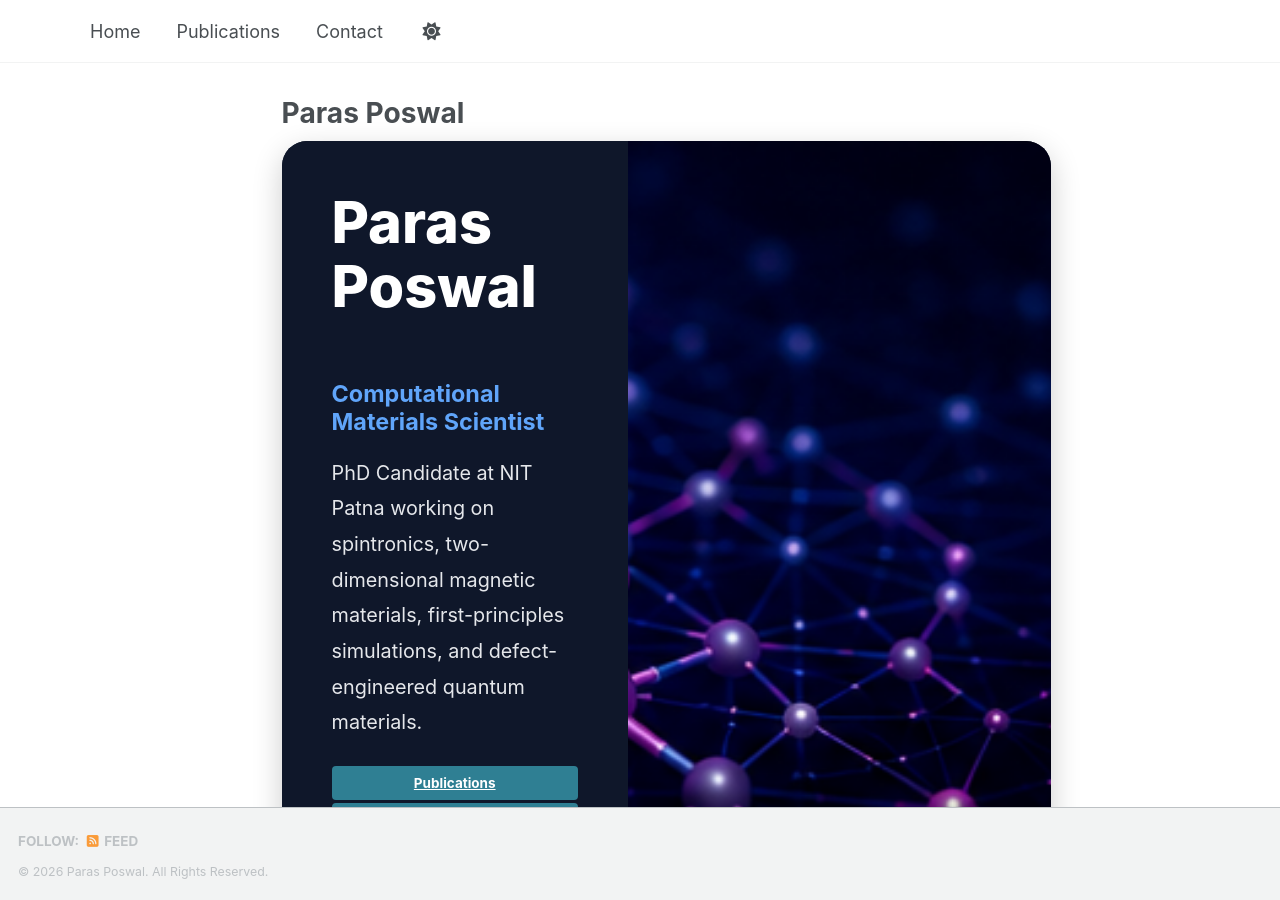
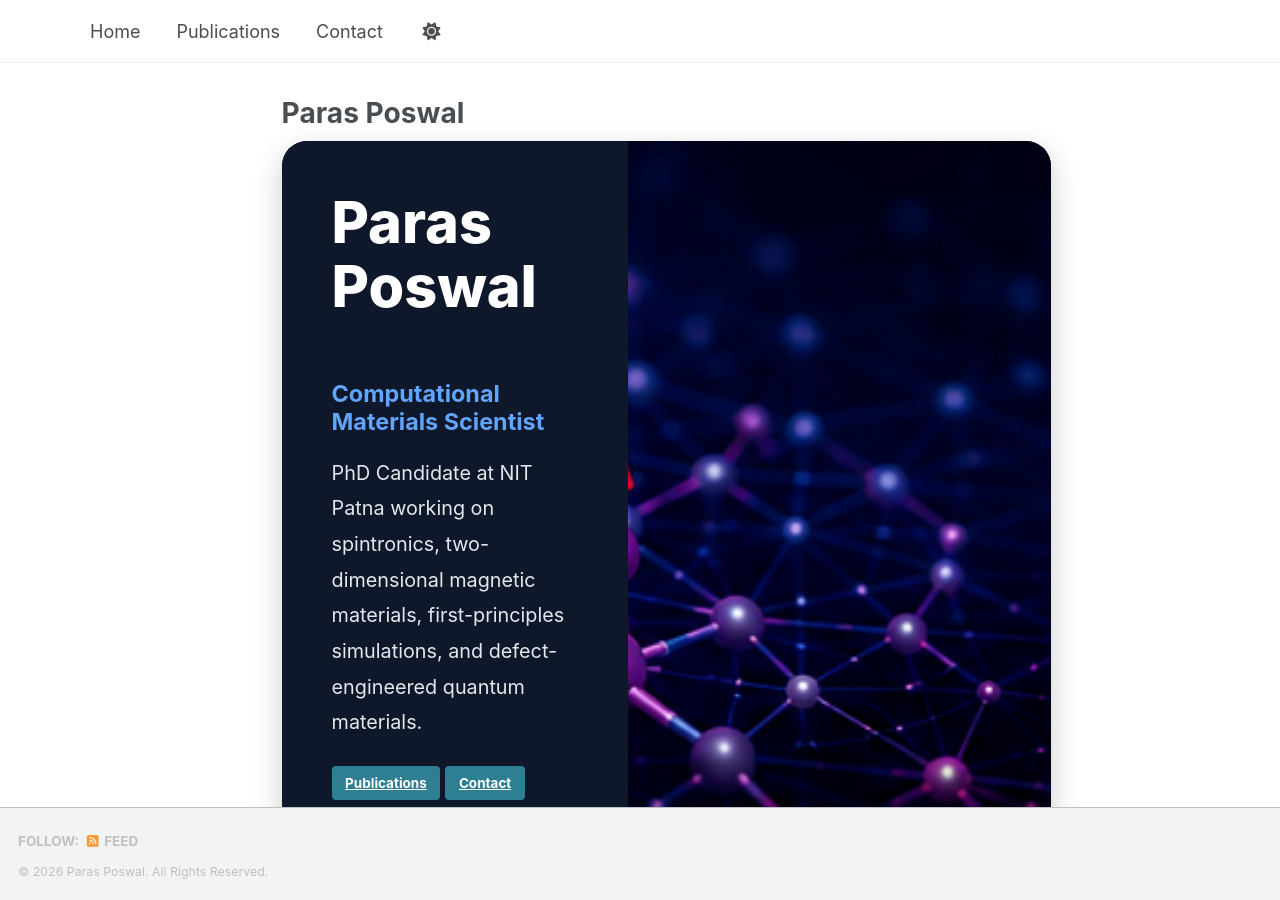
Before and after one commit to poswalparas/poswalparas.github.io, a Jekyll site: the page built from _pages/about.md, in a window 1280 px wide and 900 px high. Built offline with Jekyll 4.4.1, drawn with Linux system fonts in a browser that asks for light colours; a script bundle is joined from its source files by our own code; library files that are not in the unit come from our copies.

Commit message:
Update about.md

```diff
--- a/_pages/about.md
+++ b/_pages/about.md
@@ -21,8 +21,10 @@
 simulations, and defect-engineered quantum materials.
 </p>
 
+<div class="hero-buttons">
 <a href="/publications/" class="btn btn--primary">Publications</a>
 <a href="/contact/" class="btn btn--info">Contact</a>
+</div>
 
   </div>
   <div class="hero-image">
```
